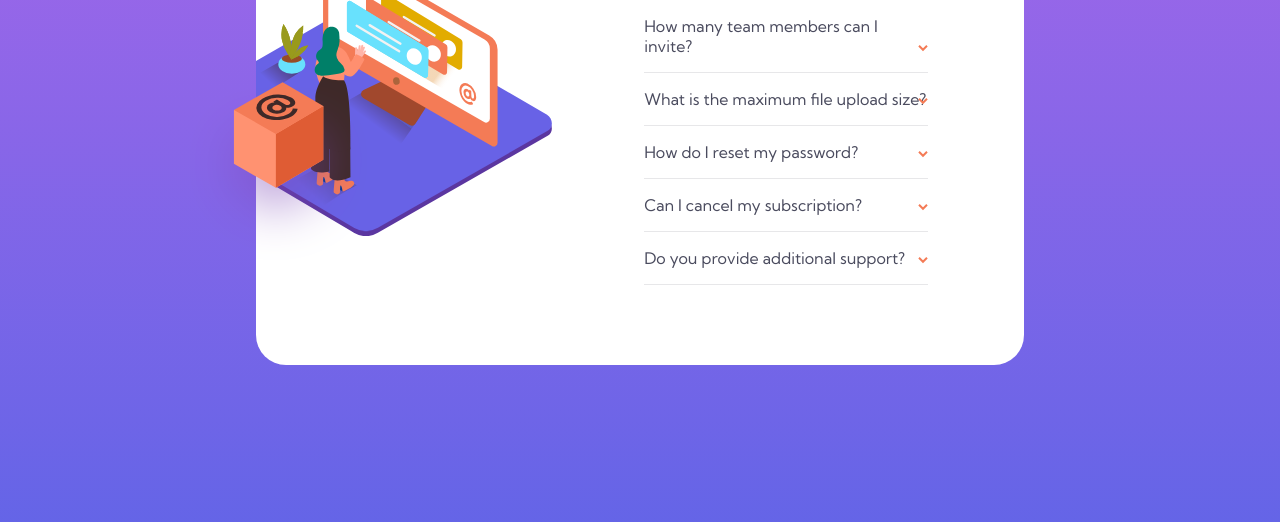
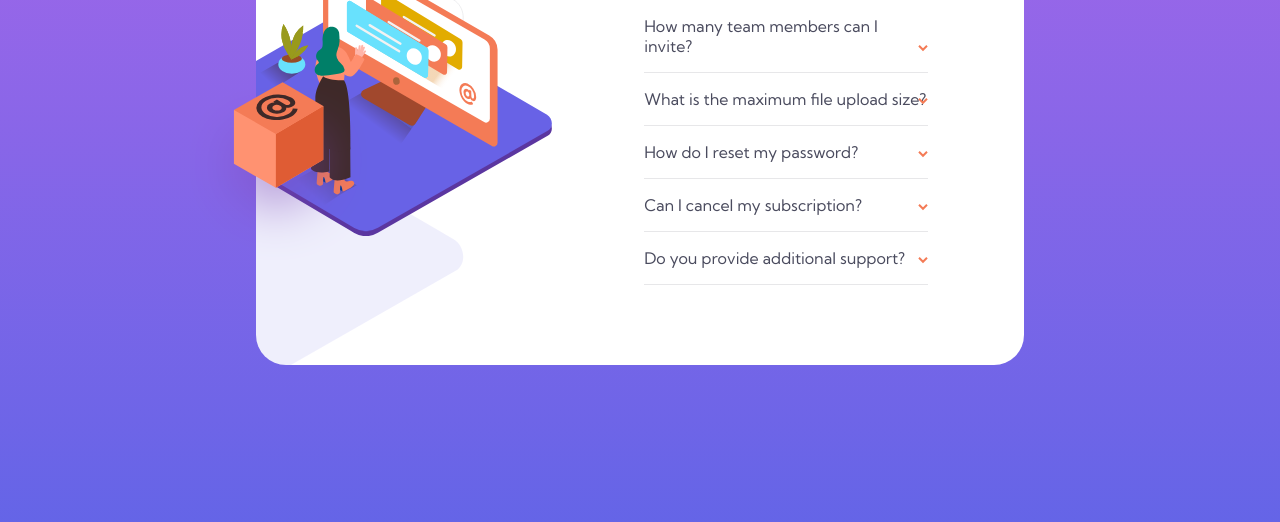
Before and after one commit to MedtheVorg/FAQ-accordion-card-challenge, a plain HTML site: page index.html in a window 1280 px wide. Shown: the part 278-800 px from the top of the page. Drawn offline with Linux system fonts and the light colour scheme; the site is published under a folder, as on GitHub Pages, so addresses that start at the root find nothing.

Commit message:
fixed the pattern BG

```diff
--- a/style.css
+++ b/style.css
@@ -48,7 +48,7 @@ main {
   border-radius: 30px;
   flex-basis: 60%;
   background-image: url(./images/illustration-woman-online-desktop.svg),
-    url(/images/bg-pattern-desktop.svg);
+    url(./images/bg-pattern-desktop.svg);;
   background-size: 50%, 100%;
   background-repeat: no-repeat;
   background-position: -5.5rem 4rem, -35rem 60%;
```
